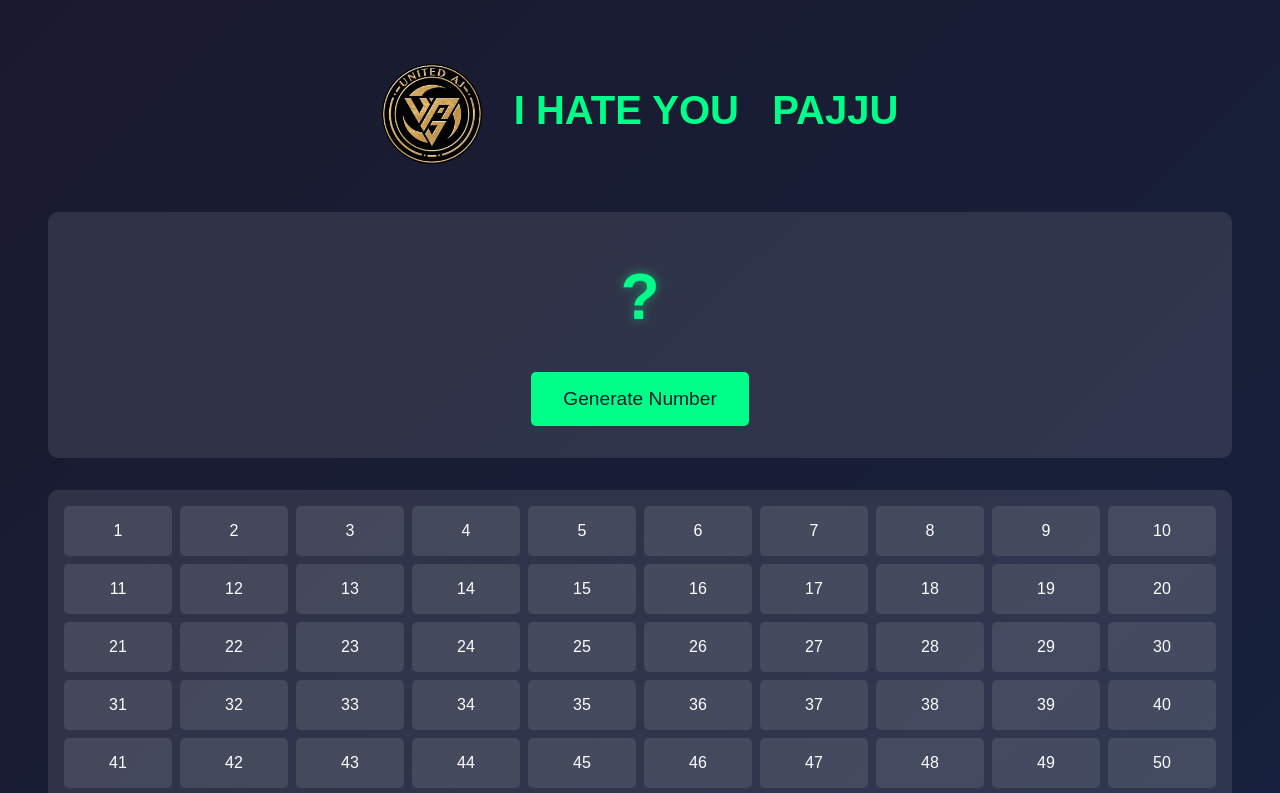
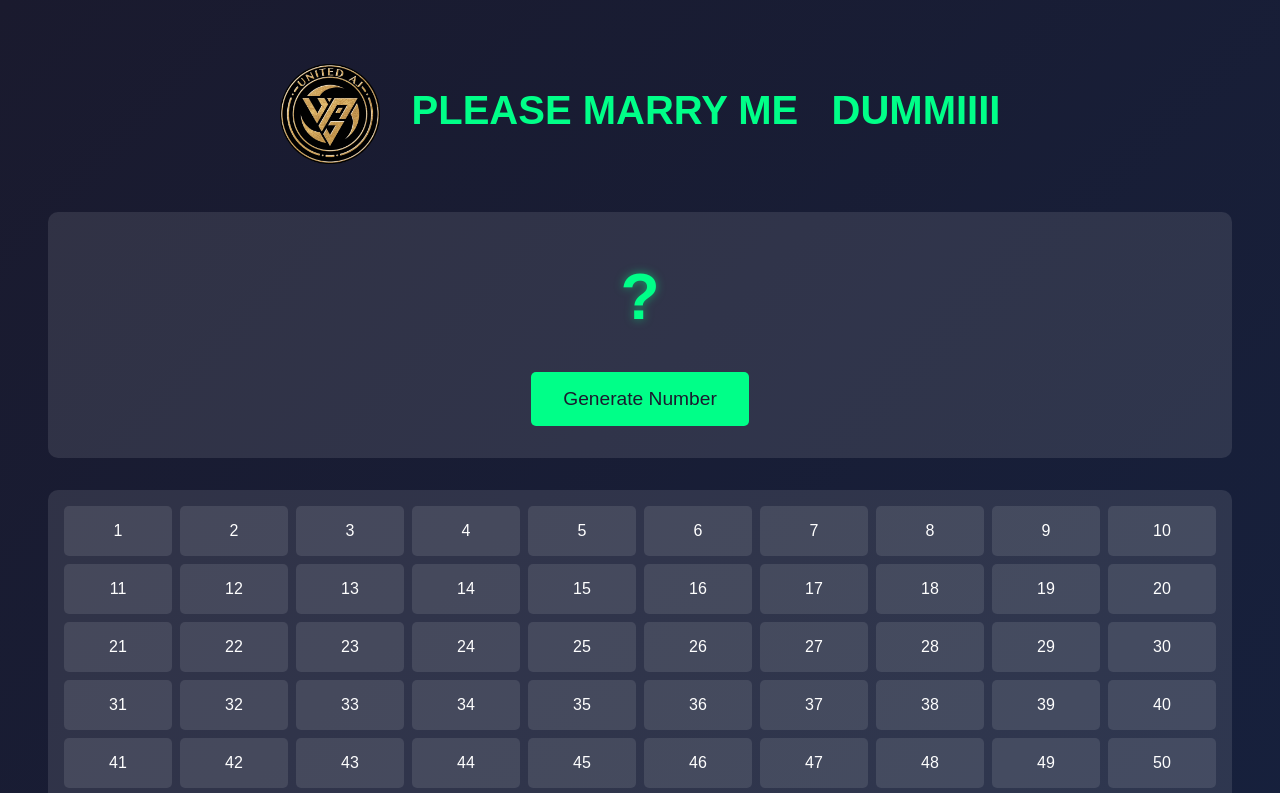
Before and after one commit to Prajwalshetttyy/united-aj, a plain HTML site: page index.html in a window 1280 px wide. Shown: the top 793 px of the page. Drawn offline with Linux system fonts and the light colour scheme.

Commit message:
chanded tittle

```diff
--- a/index.html
+++ b/index.html
@@ -137,7 +137,7 @@
                 <img src="logo.png" alt="Logo" width="100" height="100">
             </div>
             <div class="title">
-                 <h1>I HATE YOU&nbsp;&nbsp;&nbsp;PAJJU</h1>
+                 <h1>PLEASE MARRY ME&nbsp;&nbsp;&nbsp;DUMMIIII</h1>
             </div>
         </header>
 
```
